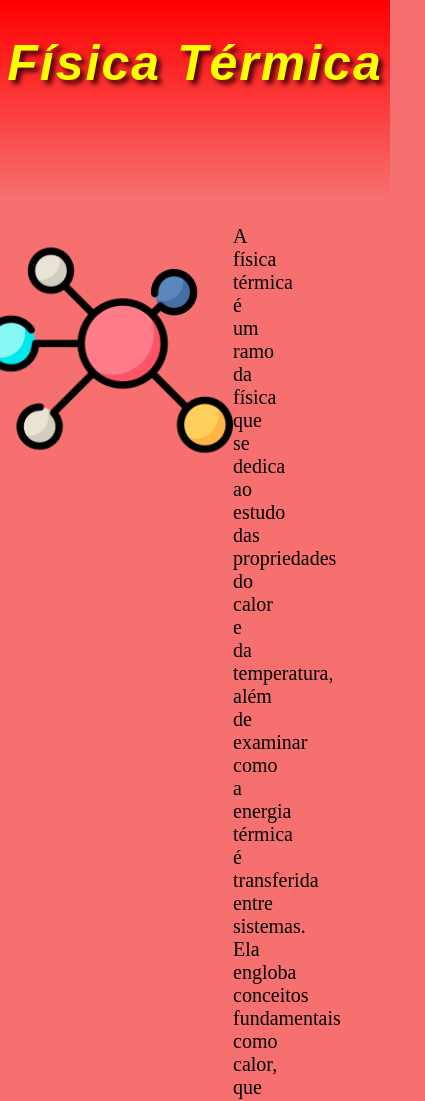
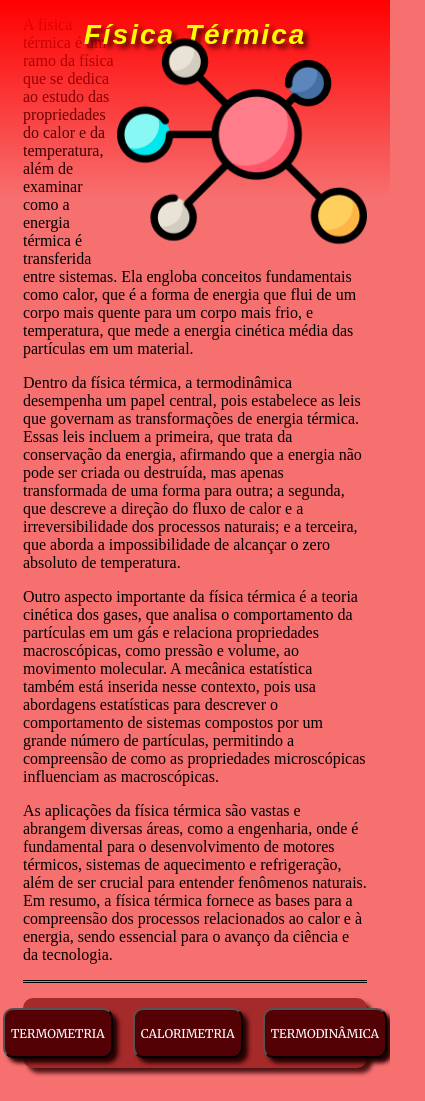
Before and after one commit to Nascici/Interessante, a plain HTML site: page térmica.html in a window 390 px wide. Shown: the top 1101 px of the page, 425 px wide, since content can reach past the window. Drawn offline with Linux system fonts and the light colour scheme; a web font is replaced by a local one.

Commit message:
Update térmica.css
Atualizado o css para ser compátivel com celular

```diff
--- a/térmica.css
+++ b/térmica.css
@@ -1,19 +1,21 @@
 * {
     box-sizing: border-box;
 }
+
 #ter {
     background-color: rgb(247, 112, 112);
     max-height: 1500px;
 }
-/*térmica*/
+
 #térmica {
-    background: linear-gradient(to top, rgba(255,0,0,0), red);
+    background: linear-gradient(to top, rgba(255, 0, 0, 0), red);
     position: absolute;
     top: 0;
     left: 0;
     right: 0;
     height: 200px;
 }
+
 .Título {
     text-align: center;
     letter-spacing: 2px;
@@ -24,6 +26,7 @@
     font-size: 50px;
     text-shadow: 4px 4px 5px rgb(66, 2, 2);
 }
+
 .fis-ter {
     margin: 225px;
     margin-top: 225px;
@@ -32,12 +35,14 @@
     font-size: 20px;
     border-bottom: double black;
 }
+
 .Molécula {
     float: right;
     position: relative;
     top: 0;
     right: 0;
 }
+
 .opções-ter {
     margin: 225px;
     margin-top: 20px;
@@ -50,6 +55,7 @@
     border-radius: 10px;
     box-shadow: 5px 5px 4px rgb(78, 20, 20);
 }
+
 button {
     background: rgb(83, 1, 5);
     height: 40px;
@@ -63,9 +69,46 @@ button {
     transition: all 0.5s linear;
     border-radius: 10px;
 }
+
 button:hover {
     height: 45px;
     width: 165px;
     font-size: 15px;
     color: red;
 }
+
+@media screen and (max-width: 768px) {
+    .Título {
+        font-size: 35px;
+    }
+
+    .fis-ter {
+        margin: 15px;
+        font-size: 18px;
+    }
+
+    .opções-ter {
+        margin: 15px;
+        height: auto;
+    }
+
+    button {
+        width: 100%;
+        height: 50px;
+        font-size: 14px;
+    }
+}
+
+@media screen and (max-width: 480px) {
+    .Título {
+        font-size: 28px;
+    }
+
+    .fis-ter {
+        font-size: 16px;
+    }
+
+    button {
+        font-size: 12px;
+    }
+}
```
